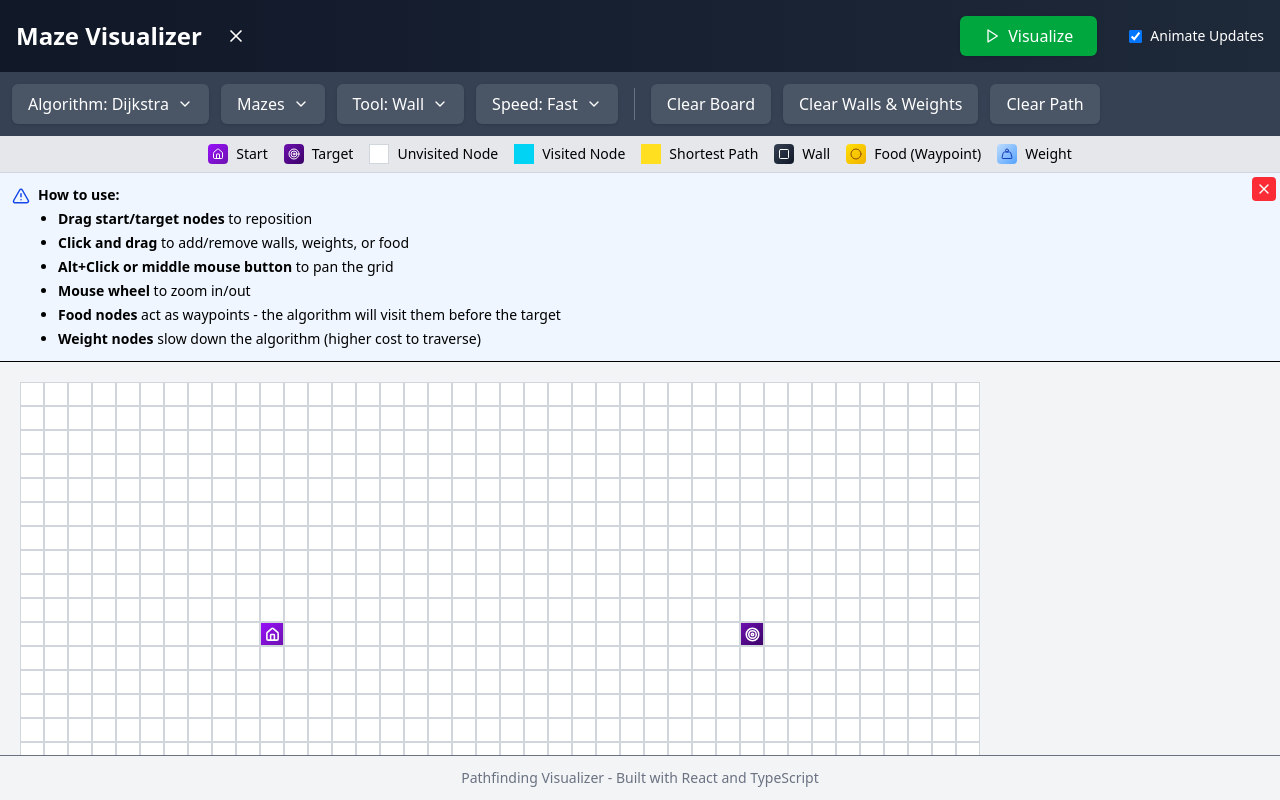
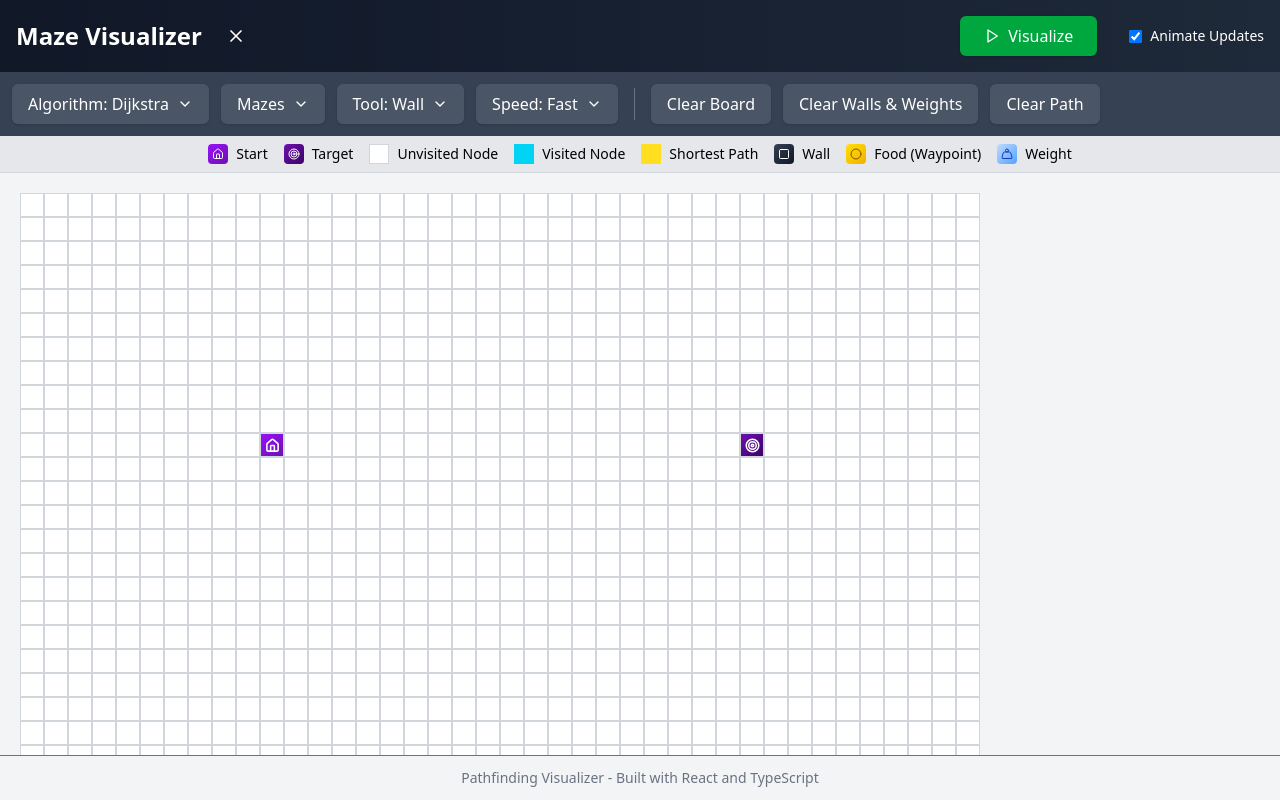
Before and after one commit to ayoubachak/mazing, a React (Vite) app: page / in a window 1280 px wide. Built offline with nearby package versions, Linux system fonts and the light colour scheme.

Commit message:
Refactor visualization logic to track user interactions; reset visualize state and ensure updates only occur after visualization

```diff
--- a/src/components/MazeVisualizer.tsx
+++ b/src/components/MazeVisualizer.tsx
@@ -15,6 +15,8 @@ import useGridOperations from '../hooks/useGridOperations';
 import Tooltip from './Tooltip';
 
 export default function MazeVisualizer() {
+  // track if user has run visualize at least once
+  const [hasVisualized, setHasVisualized] = useState(false);
   // Add a reducer to force re-renders
   const [, forceUpdate] = useReducer(x => x + 1, 0);
 
@@ -32,7 +34,6 @@ export default function MazeVisualizer() {
   const [isDraggingFinish, setIsDraggingFinish] = useState(false);
   const [foodNodes, setFoodNodes] = useState<{row: number, col: number}[]>([]);
   const [isMenuOpen, setIsMenuOpen] = useState(true);
-  const [showInstructions, setShowInstructions] = useState(true);
   const [viewportPosition, setViewportPosition] = useState({ x: 0, y: 0 });
   const [isGrabbing, setIsGrabbing] = useState(false);
   const [dragStartPos, setDragStartPos] = useState({ x: 0, y: 0 });
@@ -85,6 +86,8 @@ export default function MazeVisualizer() {
       el.classList.remove('node-visited', 'node-shortest-path');
       (el as HTMLElement).style.backgroundColor = '';
     });
+    // reset visualize state
+    setHasVisualized(false);
   };
 
   const clearWallsAndWeights = () => {
@@ -288,8 +291,8 @@ export default function MazeVisualizer() {
     setIsMousePressed(false);
     setIsDraggingStart(false);
     setIsDraggingFinish(false);
-    // After completing interactions, re-run path based on animateUpdates
-    if (!isRunning) {
+    // only update after user has visualized at least once
+    if (!hasVisualized || isRunning) return;
     clearPath();
     if (liveUpdateTimer.current) window.clearTimeout(liveUpdateTimer.current);
     liveUpdateTimer.current = window.setTimeout(() => {
@@ -306,16 +309,12 @@ export default function MazeVisualizer() {
         }
       } catch { return; }
       if (animateUpdates) {
-          // Enable running state so animations execute
         setIsRunning(true);
-          // animate full search and path
         animateAlgorithm(result.visitedNodesInOrder, result.nodesInShortestPathOrder);
       } else {
-          // instant draw of visited and path
         directDrawVisitedAndPath();
       }
     }, 200) as unknown as number;
-    }
   };
 
   // eslint-disable-next-line sonarjs/cognitive-complexity, sonarjs/max-switch-case, sonarjs/no-identical-expressions
@@ -563,6 +562,8 @@ export default function MazeVisualizer() {
     console.log('Directly visualizing algorithm (bypassing React state)');
     // mark as running to enable live updates
     setIsRunning(true);
+    // record that user has visualized
+    setHasVisualized(true);
 
     // Clear any existing visualization first
     document.querySelectorAll('.node-visited, .node-shortest-path').forEach(el => {
@@ -870,31 +871,6 @@ export default function MazeVisualizer() {
       {/* Legend */}
       <Legend />
 
-      {/* Instructions with close button */}
-      {showInstructions && (
-        <div className="bg-blue-50 p-3 text-sm flex items-start gap-2 border-b relative">
-          <AlertTriangle size={18} className="text-blue-700 flex-shrink-0 mt-0.5" />
-          <div>
-            <p className="font-semibold mb-1">How to use:</p>
-            <ul className="list-disc pl-5 space-y-1">
-              <li><strong>Drag start/target nodes</strong> to reposition</li>
-              <li><strong>Click and drag</strong> to add/remove walls, weights, or food</li>
-              <li><strong>Alt+Click or middle mouse button</strong> to pan the grid</li>
-              <li><strong>Mouse wheel</strong> to zoom in/out</li>
-              <li><strong>Food nodes</strong> act as waypoints - the algorithm will visit them before the target</li>
-              <li><strong>Weight nodes</strong> slow down the algorithm (higher cost to traverse)</li>
-            </ul>
-          </div>
-          <button
-            className="absolute top-1 right-1 bg-red-500 text-white p-1 rounded hover:bg-red-600 transition-colors"
-            onClick={() => setShowInstructions(false)}
-            aria-label="Close instructions"
-          >
-            <X size={16} />
-          </button>
-        </div>
-      )}
-
       {/* Grid */}
       <div className="flex-1 flex flex-col">
         {renderGrid()}
```
Lines whose indentation alone changed are shown as unchanged.
